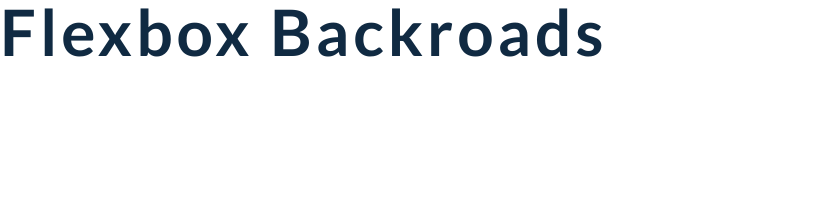
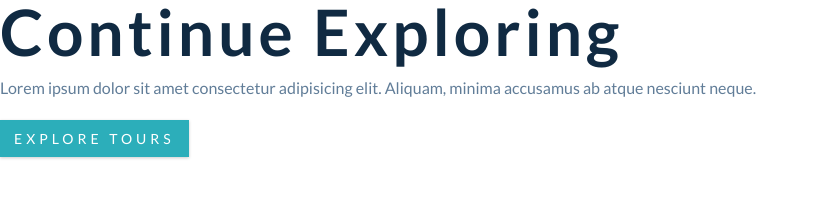
Before and after one commit to sun-n-y/backRoadsTourCompanyWebpage, a plain HTML site: page index.html in a window 1280 px wide. Shown: the whole page, without its empty margins (0-819 px from the left). Drawn offline with Linux system fonts and the light colour scheme.

Commit message:
add hero html

```diff
--- a/index.html
+++ b/index.html
@@ -19,8 +19,23 @@
     <link rel="stylesheet" href="./css/styles.css" />
   </head>
   <body>
-    <h1>flexbox backroads</h1>
     <!-- header  -->
+    <header id="home">
+      <!-- nav bar -->
+      <!-- end of nav bar -->
+      <!-- hero -->
+      <div class="hero">
+        <div class="hero-banner">
+          <h1>continue exploring</h1>
+          <p>
+            Lorem ipsum dolor sit amet consectetur adipisicing elit. Aliquam,
+            minima accusamus ab atque nesciunt neque.
+          </p>
+          <a href="#featured" class="btn hero-btn scroll-link">explore tours</a>
+        </div>
+      </div>
+      <!-- end of hero -->
+    </header>
     <!-- end of header  -->
 
     <!-- about section -->
```
